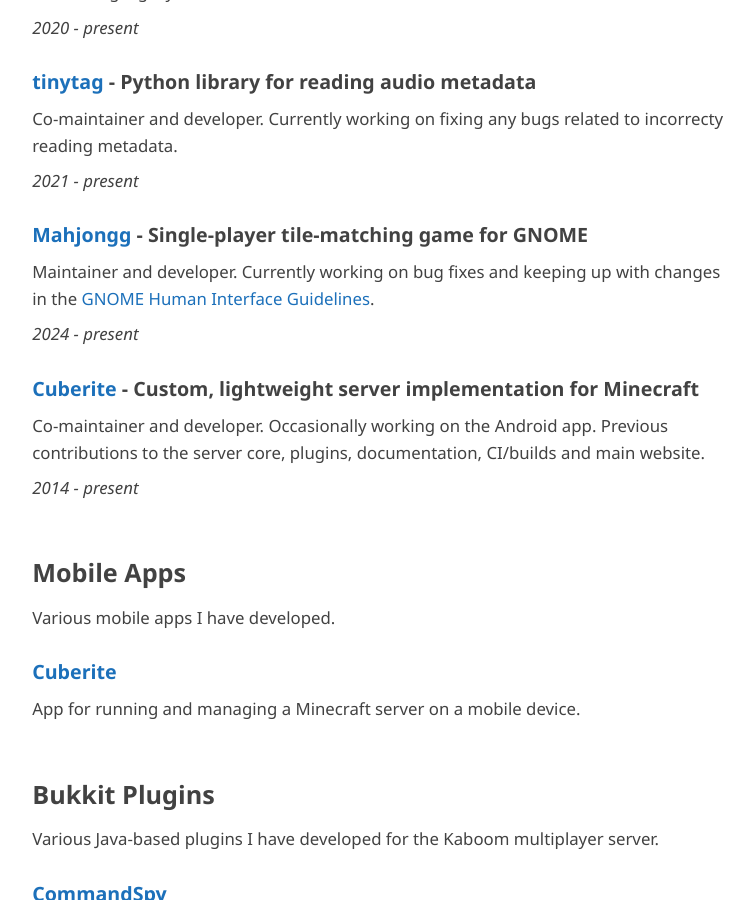
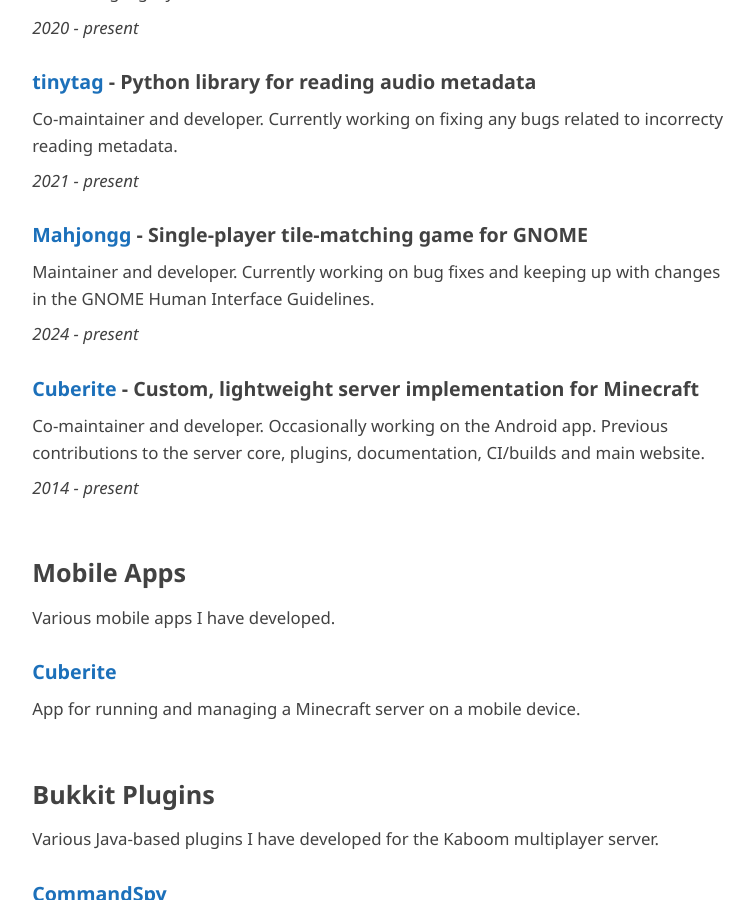
Before and after one commit to mathiascode/projects, a Jekyll site: the page built from index.md, in a window 1280 px wide and 900 px high, scrolled down 400 px. Shown: the whole window, without its empty margins (255-1009 px from the left). Built offline with Jekyll 4.4.1, drawn with Linux system fonts in a browser that asks for light colours; our own code applies the rules of GitHub Pages for plain Markdown files; part of the change alters nothing that is shown.

```diff
--- a/index.md
+++ b/index.md
@@ -26,7 +26,7 @@ Co-maintainer and developer. Currently working on fixing any bugs related to inc
 
 ### [Mahjongg](https://gitlab.gnome.org/GNOME/gnome-mahjongg) - Single-player tile-matching game for GNOME
 
-Maintainer and developer. Currently working on bug fixes and keeping up with changes in the [GNOME Human Interface Guidelines](https://developer.gnome.org/hig/).
+Maintainer and developer. Currently working on bug fixes and keeping up with changes in the GNOME Human Interface Guidelines.
 
 *2024 - present*
 
```
